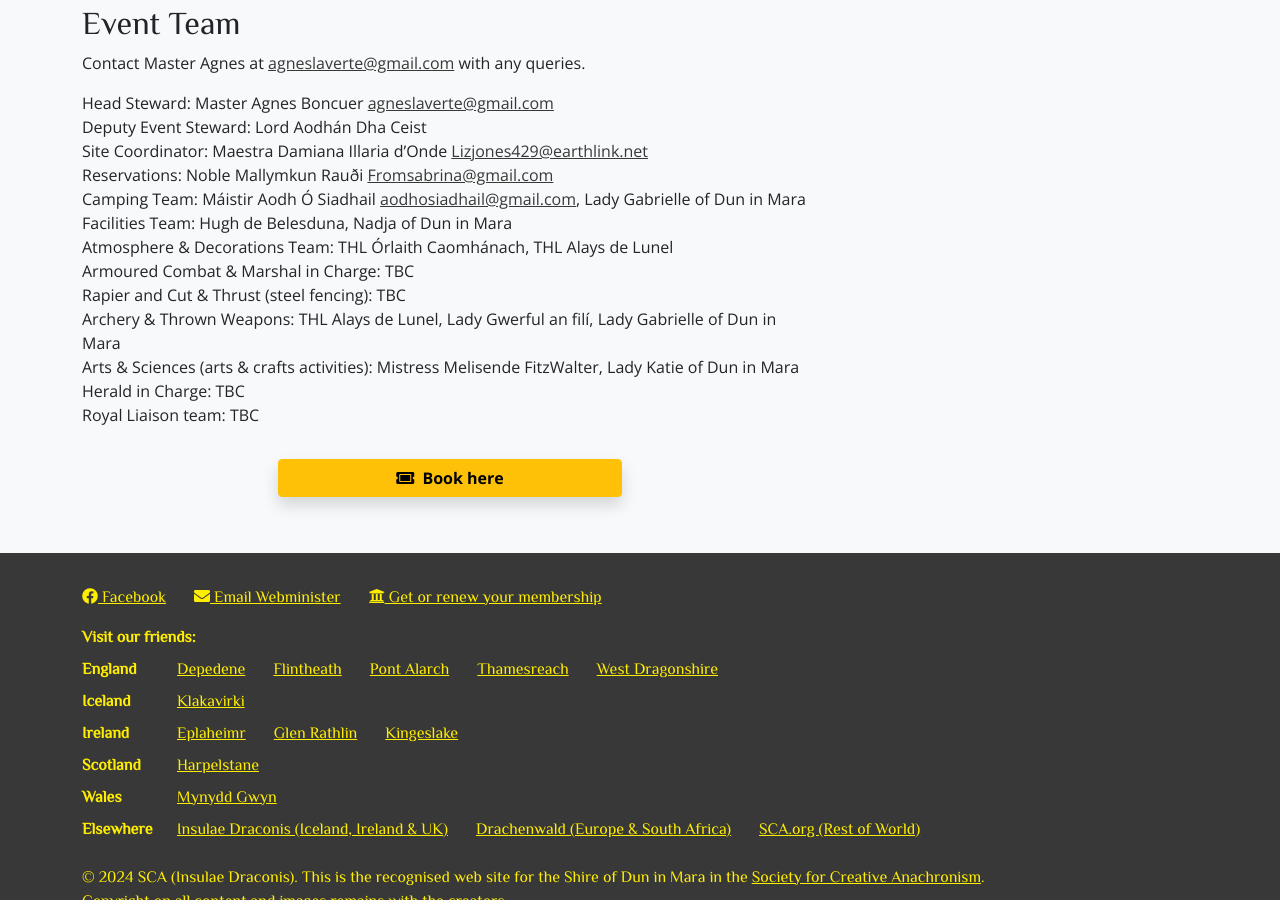
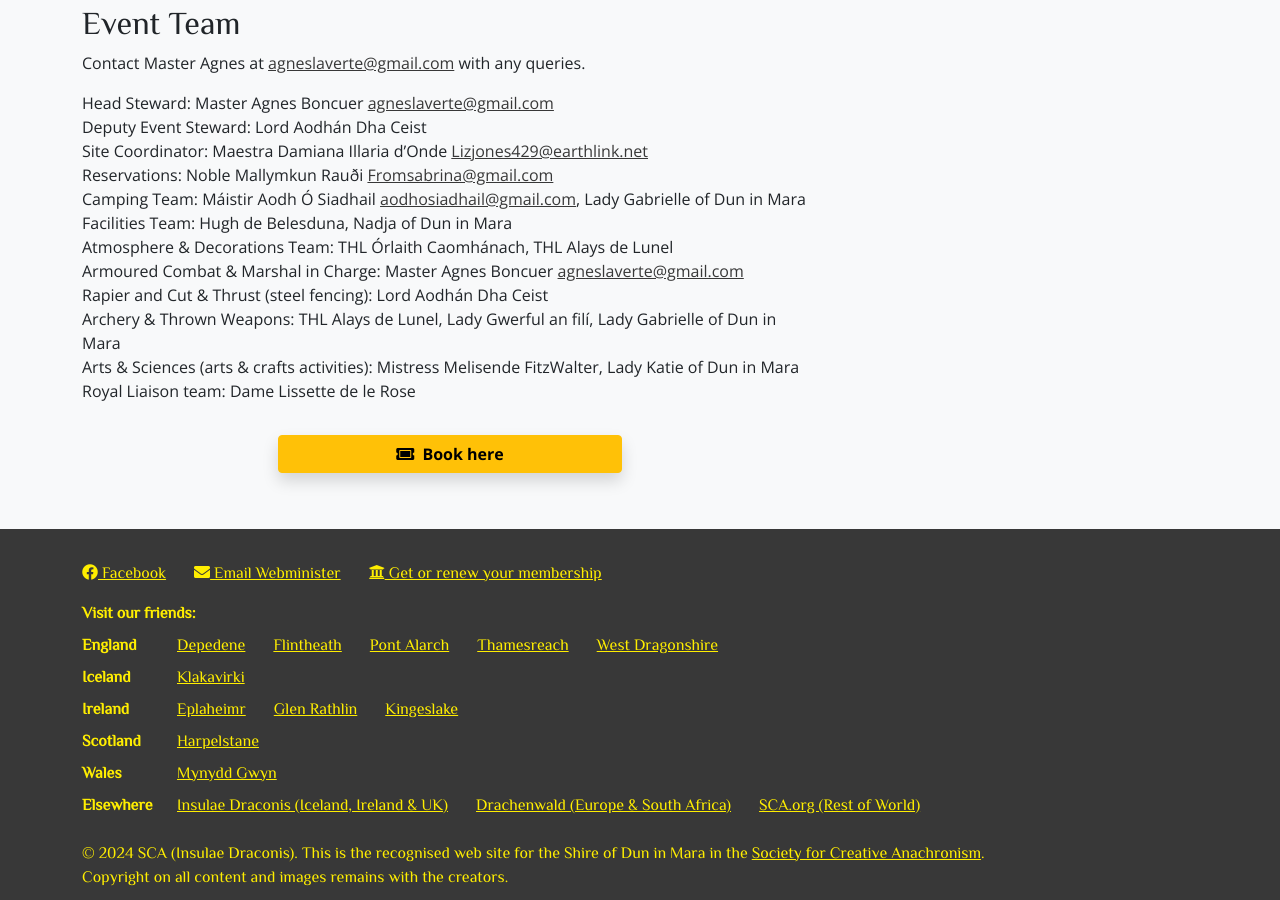
Before and after one commit to drachenwald/dun-in-mara, a Jekyll site: the page built from events/2024/strawberry-raid-iii/index.md, in a window 1280 px wide and 900 px high, scrolled down 4349 px. Built offline with Jekyll 4.4.1, drawn with Linux system fonts in a browser that asks for light colours; comment, search, counter and statistics services are not loaded.

Commit message:
Team Updates

```diff
--- a/events/2024/strawberry-raid-iii/index.md
+++ b/events/2024/strawberry-raid-iii/index.md
@@ -153,12 +153,11 @@
 Camping Team: Máistir Aodh Ó Siadhail <a href="mailto:aodhosiadhail@gmail.com">aodhosiadhail@gmail.com</a>, Lady Gabrielle of Dun in Mara
 Facilities Team: Hugh de Belesduna, Nadja of Dun in Mara
 Atmosphere & Decorations Team: THL Órlaith Caomhánach, THL Alays de Lunel
-Armoured Combat & Marshal in Charge: TBC
-Rapier and Cut & Thrust (steel fencing): TBC
+Armoured Combat & Marshal in Charge: Master Agnes Boncuer <a href="mailto:agneslaverte@gmail.com">agneslaverte@gmail.com</a>
+Rapier and Cut & Thrust (steel fencing): Lord Aodhán Dha Ceist
 Archery & Thrown Weapons: THL Alays de Lunel, Lady Gwerful an filí, Lady Gabrielle of Dun in Mara
 Arts & Sciences (arts & crafts activities): Mistress Melisende FitzWalter, Lady Katie of Dun in Mara
-Herald in Charge: TBC
-Royal Liaison team: TBC
+Royal Liaison team: Dame Lissette de le Rose
 
 <div class="text-center m-4">
   <a class="btn btn-warning shadow m-2 w-50" href="https://fienta.com/duninmara-strawberryraid-79085"><i class="fas fa-ticket-alt me-1 m"></i> Book here</a><br />
```
